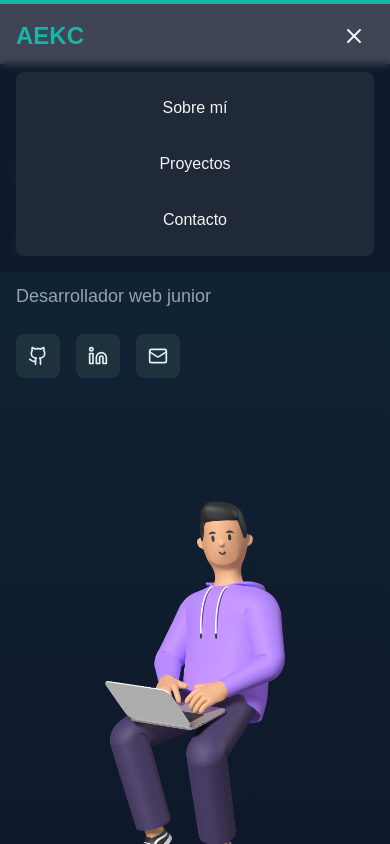
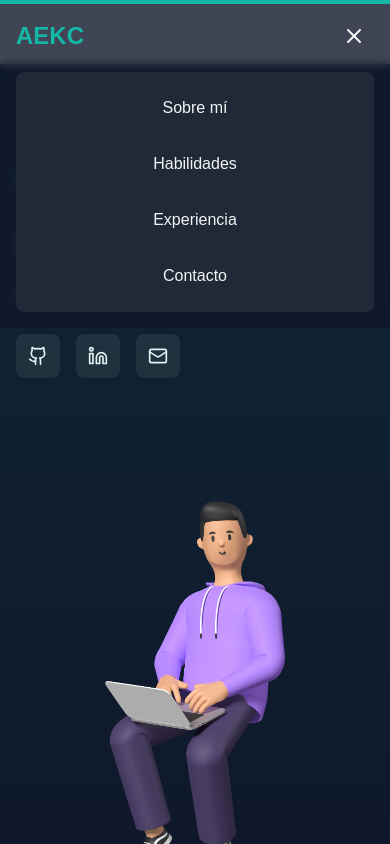
Before and after one commit to antoniokantun/portafolio, a Next.js app: page / in a window 390 px wide. Both pictures are taken after a click on the button 354 px from the left and 36 px from the top of the page. Shown: the top 844 px of the page. Built offline with nearby package versions, Linux system fonts and the light colour scheme.

Commit message:
Correccion de detalles en el componente navigation

```diff
--- a/src/components/sections/Navigation.tsx
+++ b/src/components/sections/Navigation.tsx
@@ -55,11 +55,18 @@ export const Navigation = ({ isMenuOpen, toggleMenu, setIsMenuOpen }: Navigation
                 Sobre mí
               </a>
               <a
-                href="#projects"
+                href="#skill"
                 className="w-full text-center py-2 hover:bg-gray-700 transition-colors"
                 onClick={() => setIsMenuOpen(false)}
               >
-                Proyectos
+                Habilidades
+              </a>
+              <a
+                href="#experience"
+                className="w-full text-center py-2 hover:bg-gray-700 transition-colors"
+                onClick={() => setIsMenuOpen(false)}
+              >
+                Experiencia
               </a>
               <a
                 href="#contact"
```
